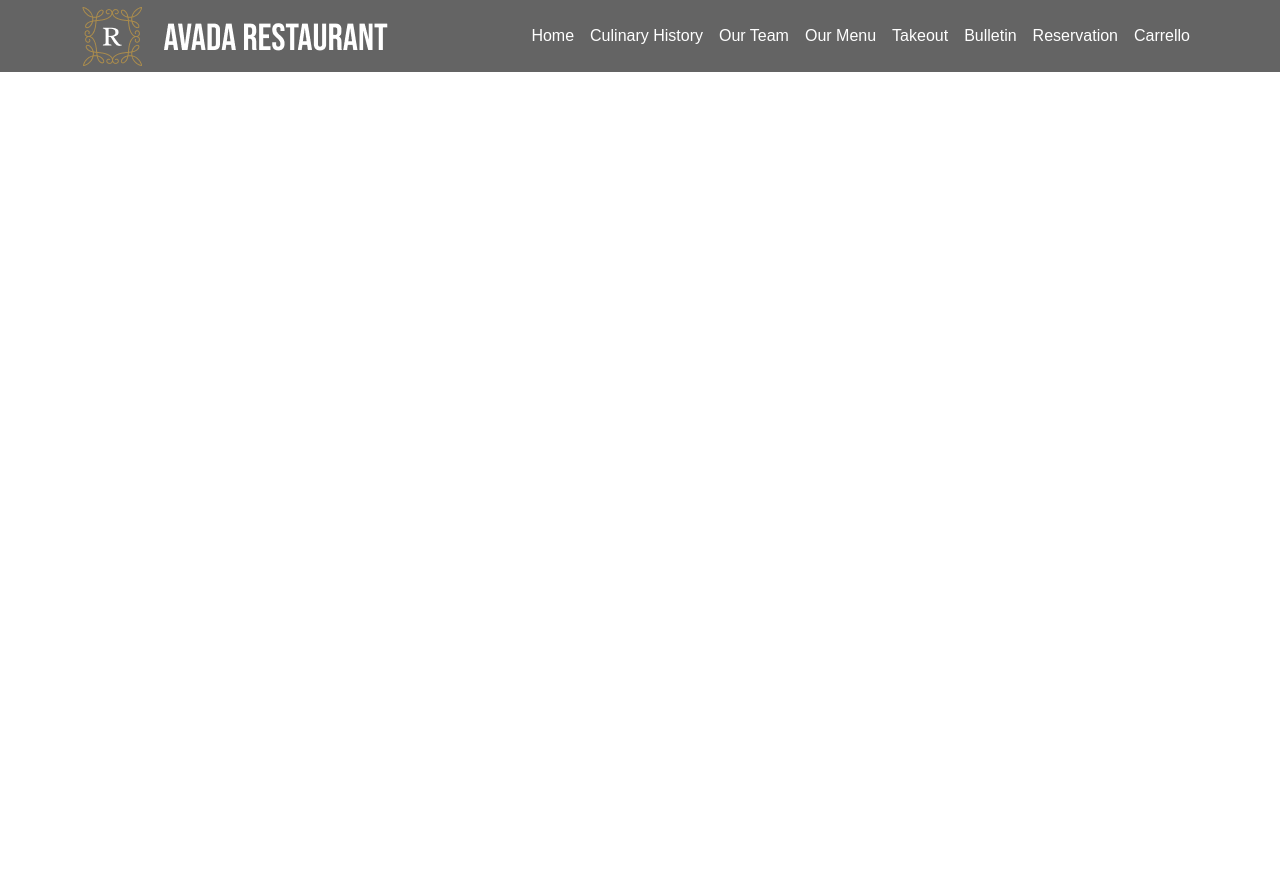
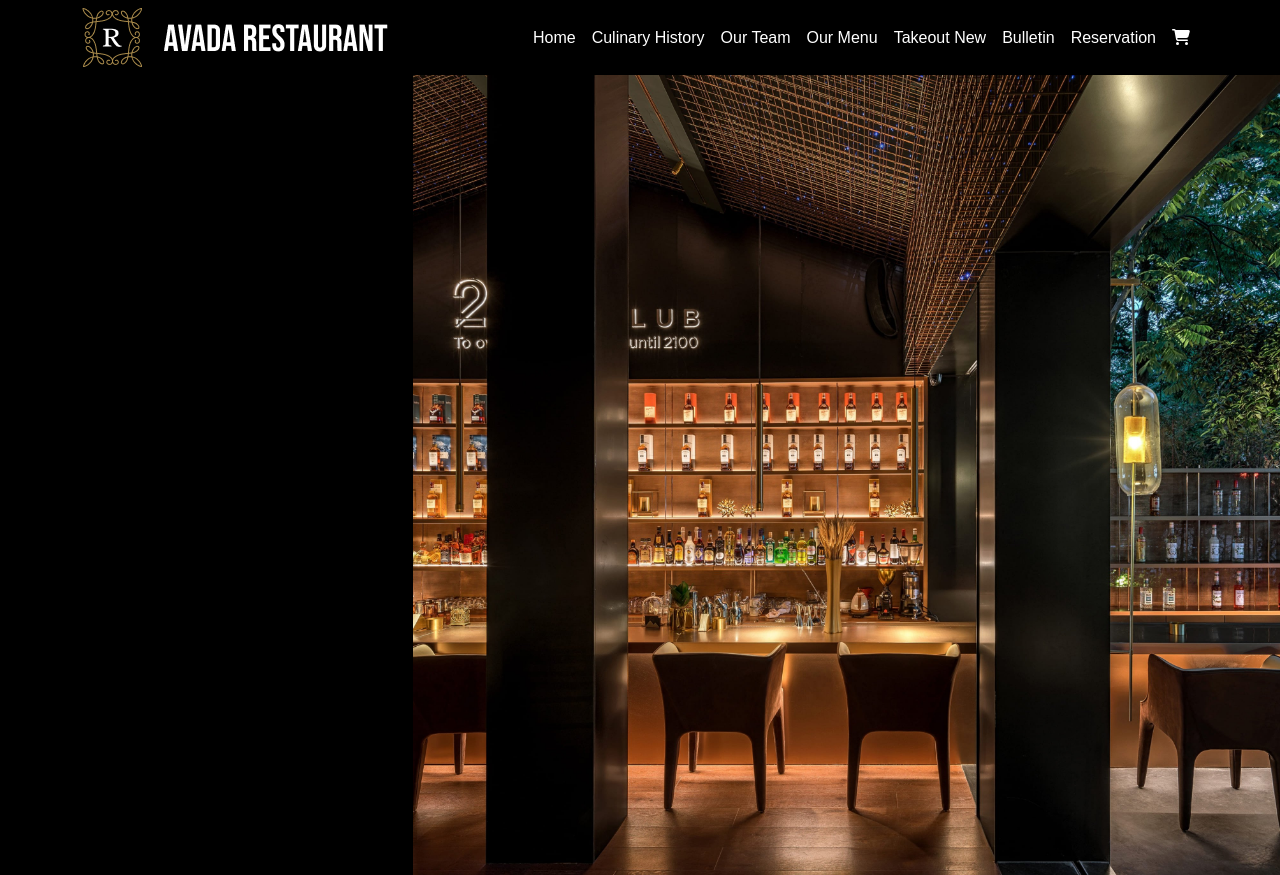
Before and after one commit to nicolas-dp/proj-html-vuejs, a Vue app: page / in a window 1280 px wide. Before the commit the page ends 800 px from the top, so only its background shows below. Built offline with nearby package versions, Linux system fonts and the light colour scheme.

Commit message:
Add First Jumbo Image

```diff
--- a/package.json
+++ b/package.json
@@ -8,6 +8,10 @@
     "lint": "vue-cli-service lint"
   },
   "dependencies": {
+    "@fortawesome/fontawesome-svg-core": "^6.1.1",
+    "@fortawesome/free-regular-svg-icons": "^6.1.1",
+    "@fortawesome/free-solid-svg-icons": "^6.1.1",
+    "@fortawesome/vue-fontawesome": "^2.0.6",
     "autoprefixer": "10.4.5",
     "axios": "^0.27.2",
     "bootstrap": "^5.1.3",
--- a/src/components/Navbar.vue
+++ b/src/components/Navbar.vue
@@ -1,6 +1,9 @@
 <template>
   <li class="nav-item">
-    <a class="nav-link active" href="#">{{ link }}</a>
+    <a class="nav-link active" href="#">{{ link.text }}
+        <span v-if="link.icon"><font-awesome-icon icon="fa-solid fa-cart-shopping" /></span>
+        <span class="btn-new" v-if="link.text == 'Takeout'">New</span>
+    </a>
   </li>
 </template>
 
@@ -8,7 +11,7 @@
 export default {
   name: "NavBar",
   props: {
-    link: Array,
+    link: Object,
   },
 };
 </script>
--- a/src/components/SiteHeader.vue
+++ b/src/components/SiteHeader.vue
@@ -1,13 +1,16 @@
 <template>
   <header>
-    <div class="container navigation">
-      <div class="logo"><img src="@/assets/img/logo-restaurant.png" alt="logo"></div>
+    <div class="container">
       <nav class="navbar">
+        <div class="logo">
+          <img src="@/assets/img/logo-restaurant.png" alt="logo" />
+        </div>
         <ul class="navbar-nav flex-row">
-          <Navbar :link="link" v-for="(link, index) in links" :key="index" />
+          <Navbar :link="link" v-for="link in links" :key="link.id" />
         </ul>
       </nav>
     </div>
+    <div class="jumbo"></div>
   </header>
 </template>
 
@@ -22,14 +25,46 @@ export default {
   data() {
     return {
       links: [
-        "Home",
-        "Culinary History",
-        "Our Team",
-        "Our Menu",
-        "Takeout",
-        "Bulletin",
-        "Reservation",
-        "Carrello",
+        {
+          id: 1,
+          text: "Home",
+          icon: "",
+        },
+        {
+          id: 2,
+          text: "Culinary History",
+          icon: "",
+        },
+        {
+          id: 3,
+          text: "Our Team",
+          icon: "",
+        },
+        {
+          id: 4,
+          text: "Our Menu",
+          icon: "",
+        },
+        {
+          id: 5,
+          text: "Takeout",
+          icon: "",
+        },
+        {
+          id: 6,
+          text: "Bulletin",
+          icon: "",
+        },
+        {
+          id: 7,
+          text: "Reservation",
+          icon: "",
+        },
+        {
+          id: 8,
+          text: "",
+          icon: '<font-awesome-icon icon="fa-solid fa-cart-shopping" />',
+        },
       ],
     };
   },
@@ -38,17 +73,19 @@ export default {
 
 <!-- Add "scoped" attribute to limit CSS to this component only -->
 <style lang="scss" scoped>
-header{
-    background-color: rgba(21, 21, 21, 0.66);
+header {
+  background-color: black;
+}
+.navbar {
+  /* position: fixed; */
+  background-color: rgba(0, 0, 0, 0.301);
 }
 
-.navigation {
-  display: flex;
-  flex-wrap: wrap;
-  align-content: center;
-  align-items: center;
-  justify-content: space-between;
+.jumbo {
+  background-image: url("@/assets/img/slider52x.jpg");
+  height: 100vh;
+  background-position: right;
+  background-repeat: no-repeat;
+  background-size: contain;
 }
-
-
 </style>
--- a/src/main.js
+++ b/src/main.js
@@ -1,5 +1,21 @@
 import Vue from 'vue'
 import App from './App.vue'
+
+/* import the fontawesome core */
+import { library } from '@fortawesome/fontawesome-svg-core'
+
+/* import specific icons */
+import { faUserSecret, faCartShopping } from '@fortawesome/free-solid-svg-icons'
+
+/* import font awesome icon component */
+import { FontAwesomeIcon } from '@fortawesome/vue-fontawesome'
+
+/* add icons to the library */
+library.add(faUserSecret, faCartShopping)
+
+/* add font awesome icon component */
+Vue.component('font-awesome-icon', FontAwesomeIcon)
+
 
 /* Bootstrap */
 const bootstrap = require('bootstrap')
```
Also changed, not shown: 1 other file (tests, documents, lock files or other folders).
